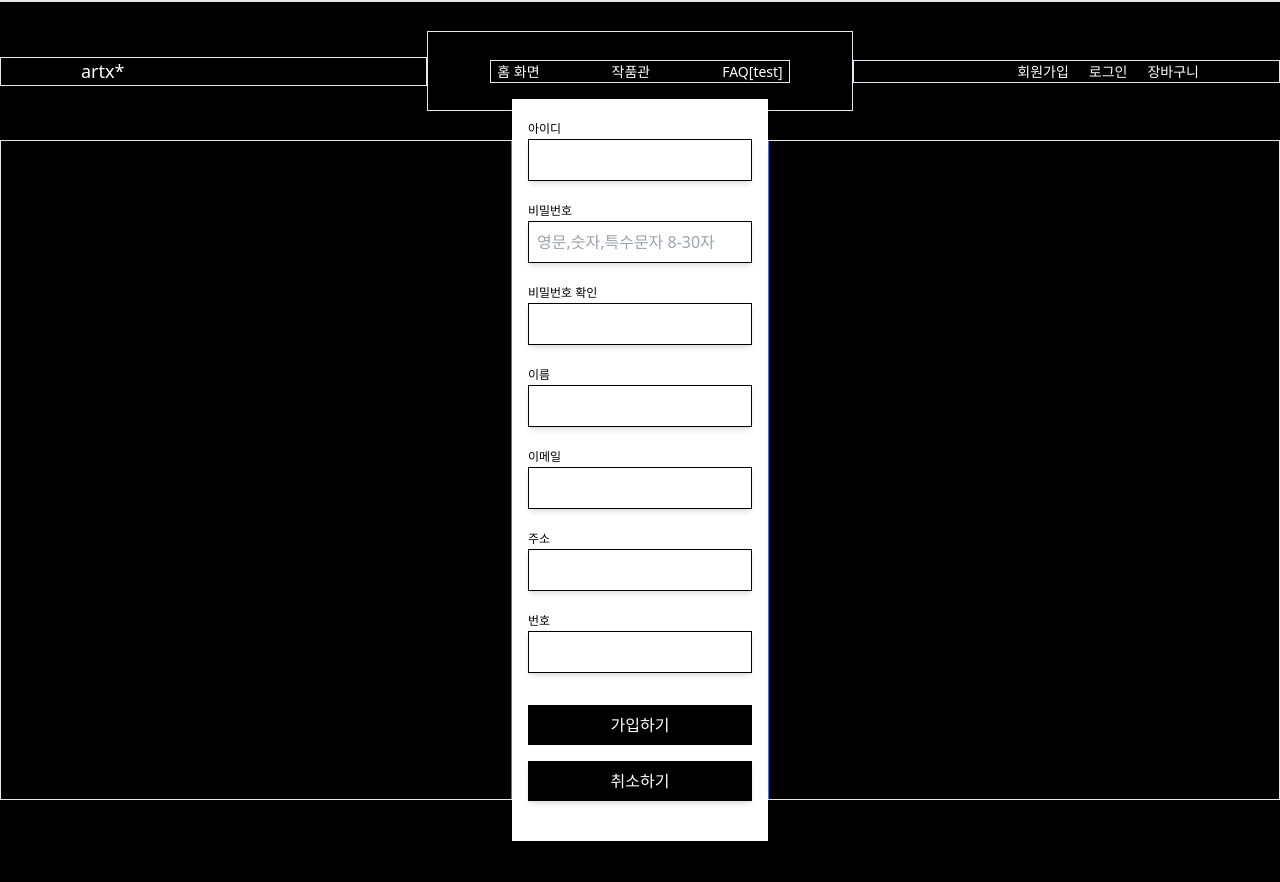
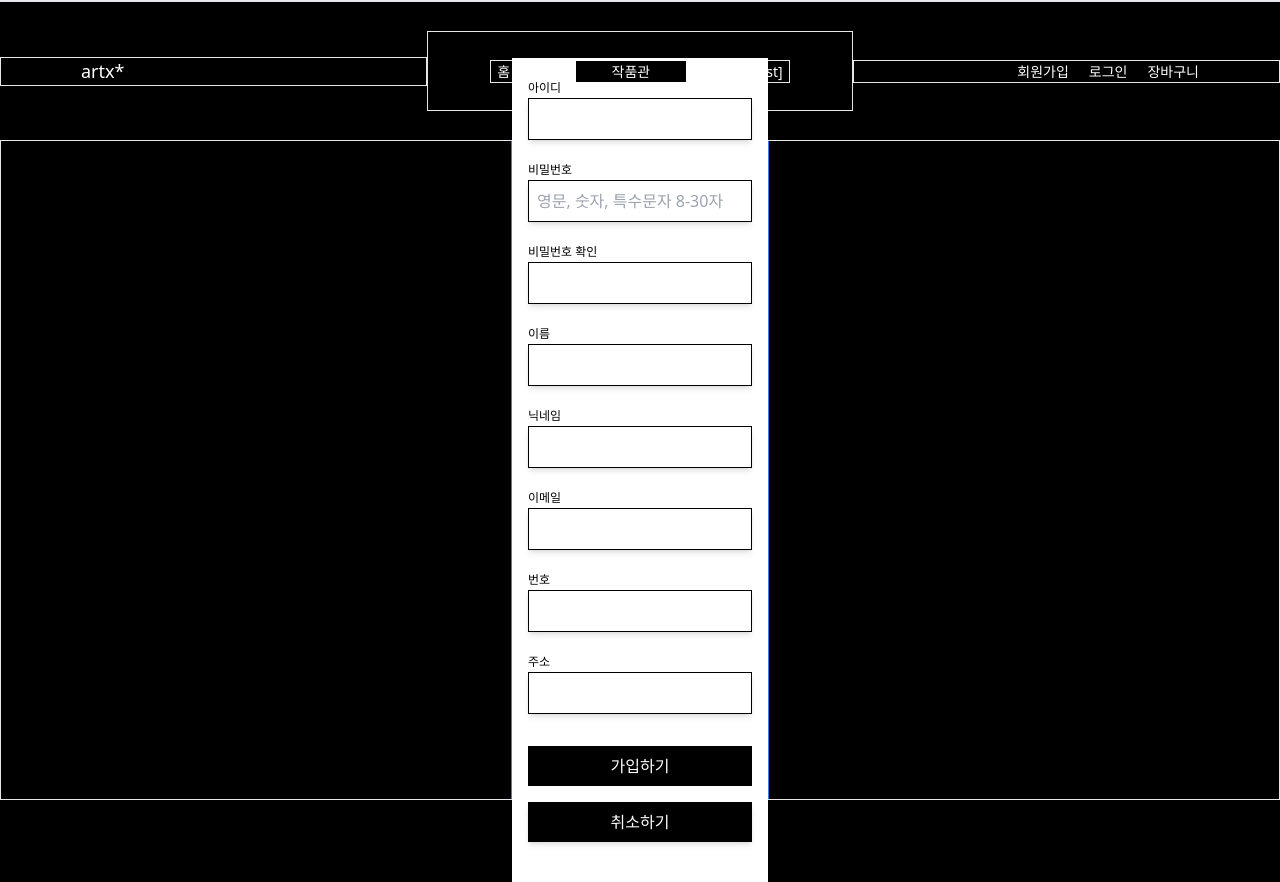
Before and after one commit to m-artx/artx-client, a React (Create React App) app: page /signup in a window 1280 px wide. Before the commit the page ends 841 px from the top, so only its background shows below. Built offline with nearby package versions, Linux system fonts and the light colour scheme.

Commit message:
feat: sign up

```diff
--- a/src/pages/SignUpPage.jsx
+++ b/src/pages/SignUpPage.jsx
@@ -7,23 +7,44 @@ import { useNavigate } from 'react-router-dom';
 export default function SignUpPage() {
    const navigate = useNavigate();
    const [formData, setFormData] = useState({
-      userId: '',
-      password: '',
+      userId: '', //유효성 필
+      password: '', //유효성 필
       confirmPassword: '',
       name: '',
-      email: '',
+      nickName: '',
+      email: '', //유효성 필
+      phoneNumber: '',
       address: '',
-      phoneNumber: '',
    });
    const [passwordError, setPasswordError] = useState('');
+   const [emailError, setEmailError] = useState('');
    const dispatch = useDispatch();
 
+   // 아이디 유효성 검사 함수
+   const isUserIdValid = (userId) => {
+      // 아이디 유효성 검사 로직을 추가하세요.
+      // 예를 들어, 아이디가 4자 이상이어야 하고 특수 문자를 포함하지 않아야 할 경우:
+      // return userId.length >= 4 && !/[!@#$%^&*(),.?":{}|<>]/g.test(userId);
+      return true; // 예시로 true를 반환하도록 해두었습니다.
+   };
+
+   // 이메일 유효성 검사 함수
+   const isEmailValid = (email) => {
+      // 이메일 유효성 검사 로직을 추가하세요.
+      // 예를 들어, 이메일이 이메일 주소 형식에 맞아야 하는 경우:
+      // return /^[A-Z0-9._%+-]+@[A-Z0-9.-]+\.[A-Z]{2,}$/i.test(email);
+      return true; // 예시로 true를 반환하도록 해두었습니다.
+   };
+
+   //전체 데이터가 채워져 있어야 회원가입을 할수있게 한다
+   //아이디, 비밀번호, 이메일 유효성체크
    const isFormValid = () => {
       return (
-         formData.userId.trim() !== '' &&
+         isUserIdValid(formData.userId) && // 아이디 유효성 검사 추가
          formData.password.trim() !== '' &&
          formData.name.trim() !== '' &&
-         formData.email.trim() !== '' &&
+         isEmailValid(formData.email) && // 이메일 유효성 검사 추가
+         formData.password === formData.confirmPassword &&
          passwordError === ''
       );
    };
@@ -80,21 +101,26 @@ export default function SignUpPage() {
    };
 
    return (
-      <div className="bg-white  text-white flex justify-center items-center">
+      <div className="bg-white text-black flex justify-center items-center">
          <form className="w-64 p-4 bg-white shadow-md text-black" onSubmit={handleSubmit}>
             <div className="mb-4 bg bg-white">
                <label htmlFor="userId" className="text-xs bg-white text-black">
                   아이디
                </label>
                <input
-                  className="w-full p-2 border  border-black shadow-md bg-white"
-                  type="email"
+                  className={`w-full p-2 border ${
+                     isUserIdValid(formData.userId) ? 'border-black' : 'border-red-500'
+                  } shadow-md bg-white`}
+                  type="text"
                   id="userId"
                   name="userId"
                   value={formData.userId}
                   onChange={handleChange}
                   required
                />
+               {!isUserIdValid(formData.userId) && (
+                  <p className="text-red-500 text-xs mt-1">아이디가 유효하지 않습니다.</p>
+               )}
             </div>
             <div className="mb-4 bg-white">
                <label htmlFor="password" className="text-xs bg-white text-black">
@@ -107,7 +133,7 @@ export default function SignUpPage() {
                   type="password"
                   id="password"
                   name="password"
-                  placeholder="영문,숫자,특수문자 8-30자"
+                  placeholder="영문, 숫자, 특수문자 8-30자"
                   value={formData.password}
                   onChange={handleChange}
                   required
@@ -130,7 +156,7 @@ export default function SignUpPage() {
                   required
                />
             </div>
-            <div className="mb-4 bg-white ">
+            <div className="mb-4 bg-white">
                <label htmlFor="name" className="text-xs bg-white text-black">
                   이름
                </label>
@@ -145,17 +171,47 @@ export default function SignUpPage() {
                />
             </div>
             <div className="mb-4 bg-white">
+               <label htmlFor="nickName" className="text-xs bg-white text-black">
+                  닉네임
+               </label>
+               <input
+                  className="w-full p-2 border border-black shadow-md bg-white"
+                  type="text"
+                  id="nickName"
+                  name="nickName"
+                  value={formData.nickName}
+                  onChange={handleChange}
+                  required
+               />
+            </div>
+            <div className="mb-4 bg-white">
                <label htmlFor="email" className="text-xs bg-white text-black">
                   이메일
                </label>
                <input
-                  className="w-full p-2 border border-black shadow-md bg-white"
+                  className={`w-full p-2 border ${
+                     isEmailValid(formData.email) ? 'border-black' : 'border-red-500'
+                  } shadow-md bg-white`}
                   type="email"
                   id="email"
                   name="email"
                   value={formData.email}
                   onChange={handleChange}
                   required
+               />
+               {!isEmailValid(formData.email) && <p className="text-red-500 text-xs mt-1">{emailError}</p>}
+            </div>
+            <div className="mb-4 bg-white">
+               <label htmlFor="phoneNumber" className="text-xs bg-white text-black">
+                  번호
+               </label>
+               <input
+                  className="w-full p-2 border border-black shadow-md bg-white"
+                  type="number"
+                  id="phoneNumber"
+                  name="phoneNumber"
+                  value={formData.phoneNumber}
+                  onChange={handleChange}
                />
             </div>
             <div className="mb-4 bg-white">
@@ -171,19 +227,6 @@ export default function SignUpPage() {
                   onChange={handleChange}
                />
             </div>
-            <div className="mb-4 bg-white">
-               <label htmlFor="phoneNumber" className="text-xs bg-white text-black">
-                  번호
-               </label>
-               <input
-                  className="w-full p-2 border border-black shadow-md bg-white"
-                  type="number"
-                  id="phoneNumber"
-                  name="phoneNumber"
-                  value={formData.phoneNumber}
-                  onChange={handleChange}
-               />
-            </div>
             <button type="submit" className="w-full p-2 bg-black text-white mt-4">
                가입하기
             </button>
```
Also changed, not shown: src/pages/ProductList.jsx (+12 -0 lines).
